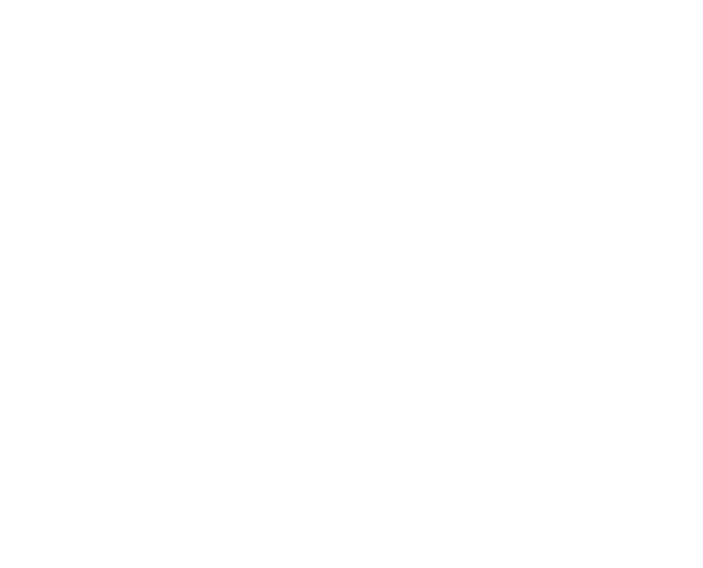
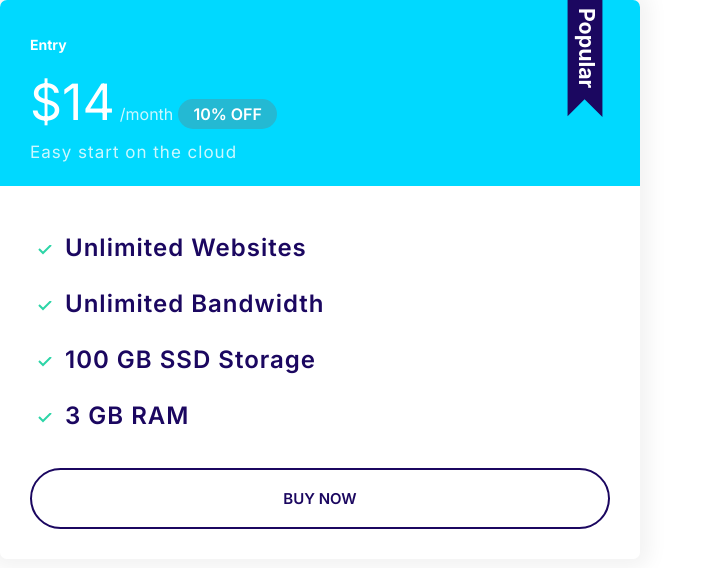
Before and after one commit to abdulsami822/hosting-website, a plain HTML site: page index.html in a window 1280 px wide. Shown: the whole page, without its empty margins (0-703 px from the left). Drawn offline with Linux system fonts and the light colour scheme.

Commit message:
build the plans

```diff
--- a/css/index.css
+++ b/css/index.css
@@ -112,6 +112,7 @@ a {
 
 .badge--small {
   font-size: 1.6rem;
+  padding: 0.5rem 1.5rem;
 }
 
 /*Lists*/
@@ -120,7 +121,7 @@ a {
   list-style: none;
   color: var(--heading-color);
   padding-left: 0;
-  font-weight: normal;
+  font-weight: 600;
   font-size: 2.4rem;
 }
 
@@ -268,3 +269,88 @@ a {
 .input-group .btn {
   margin: 4px;
 }
+
+/*Card*/
+
+.card {
+  border-radius: 7px;
+  box-shadow: 0 0 20px 10px #f3f3f3;
+  overflow: hidden;
+}
+
+.card__header,
+.card__body {
+  padding: 2rem 3rem;
+}
+
+.card--primary .card__header {
+  background: var(--primary-color);
+  color: #fff;
+}
+
+.card--secondary .card__header {
+  background: var(--secondary-color);
+  color: #fff;
+}
+
+.card--secondary .badge--secondary {
+  background: #24b9d3;
+}
+
+/*Plans*/
+.plan__name {
+  color: #fff;
+  font-weight: 700;
+  font-size: 2.4rem;
+}
+
+.plan__price {
+  font-size: 6rem;
+}
+
+.plan__billing-cycle {
+  font-size: 2.4rem;
+  opacity: 0.8;
+  font-weight: 300;
+}
+
+.plan__description {
+  display: block;
+  font-weight: 500;
+  font-size: 2rem;
+  letter-spacing: 1px;
+  opacity: 0.8;
+}
+
+.plan .list__item {
+  margin-bottom: 2rem;
+  letter-spacing: 1px;
+}
+
+.plan--popular .card__header {
+  position: relative;
+}
+
+.plan--popular .card__header::after {
+  content: url(/images/popular.svg);
+  position: absolute;
+  height: 30px;
+  width: 50px;
+  top: -8px;
+  right: 30px;
+}
+
+@media (min-width: 1024px) {
+  .plan__name {
+    font-size: 1.4rem;
+  }
+  .plan__price {
+    font-size: 5rem;
+  }
+  .plan__billing-cycle {
+    font-size: 1.6rem;
+  }
+  .plan__description {
+    font-size: 1.7rem;
+  }
+}
--- a/index.html
+++ b/index.html
@@ -14,5 +14,26 @@
     <link rel="stylesheet" href="css/normalize.css" />
     <title>Hostingify</title>
   </head>
-  <body></body>
+  <body>
+    <div class="plan plan--popular" style="width: 50%">
+      <div class="card card--secondary">
+        <header class="card__header">
+          <h3 class="plan__name">Entry</h3>
+          <span class="plan__price">$14</span>
+          <span class="plan__billing-cycle">/month</span>
+          <span class="badge badge--secondary badge--small">10% OFF</span>
+          <span class="plan__description">Easy start on the cloud</span>
+        </header>
+        <div class="card__body">
+          <ul class="list list--tick">
+            <li class="list__item">Unlimited Websites</li>
+            <li class="list__item">Unlimited Bandwidth</li>
+            <li class="list__item">100 GB SSD Storage</li>
+            <li class="list__item">3 GB RAM</li>
+          </ul>
+          <button class="btn btn--outline btn--block">Buy Now</button>
+        </div>
+      </div>
+    </div>
+  </body>
 </html>
```
Also changed, not shown: images/popular.svg (added).
